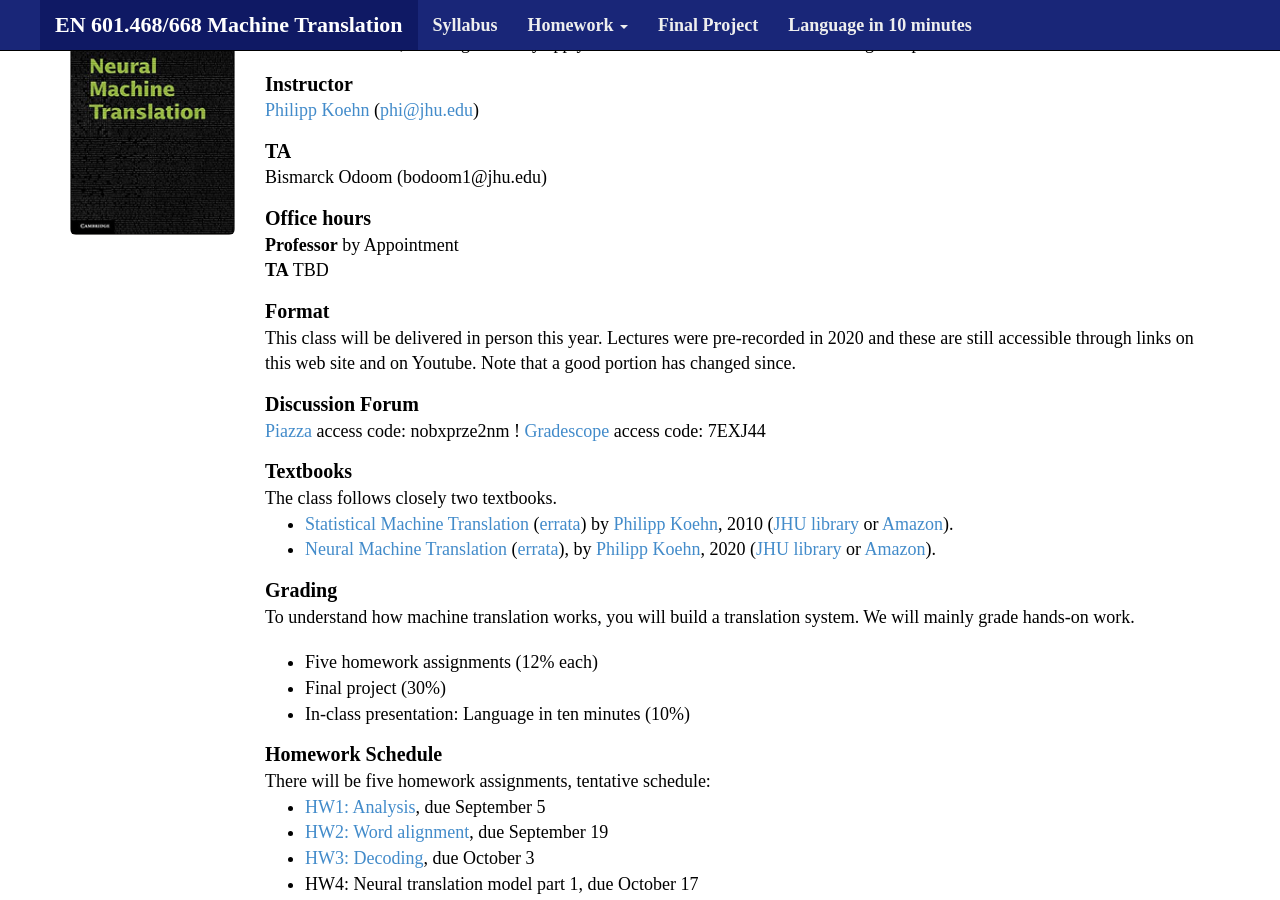
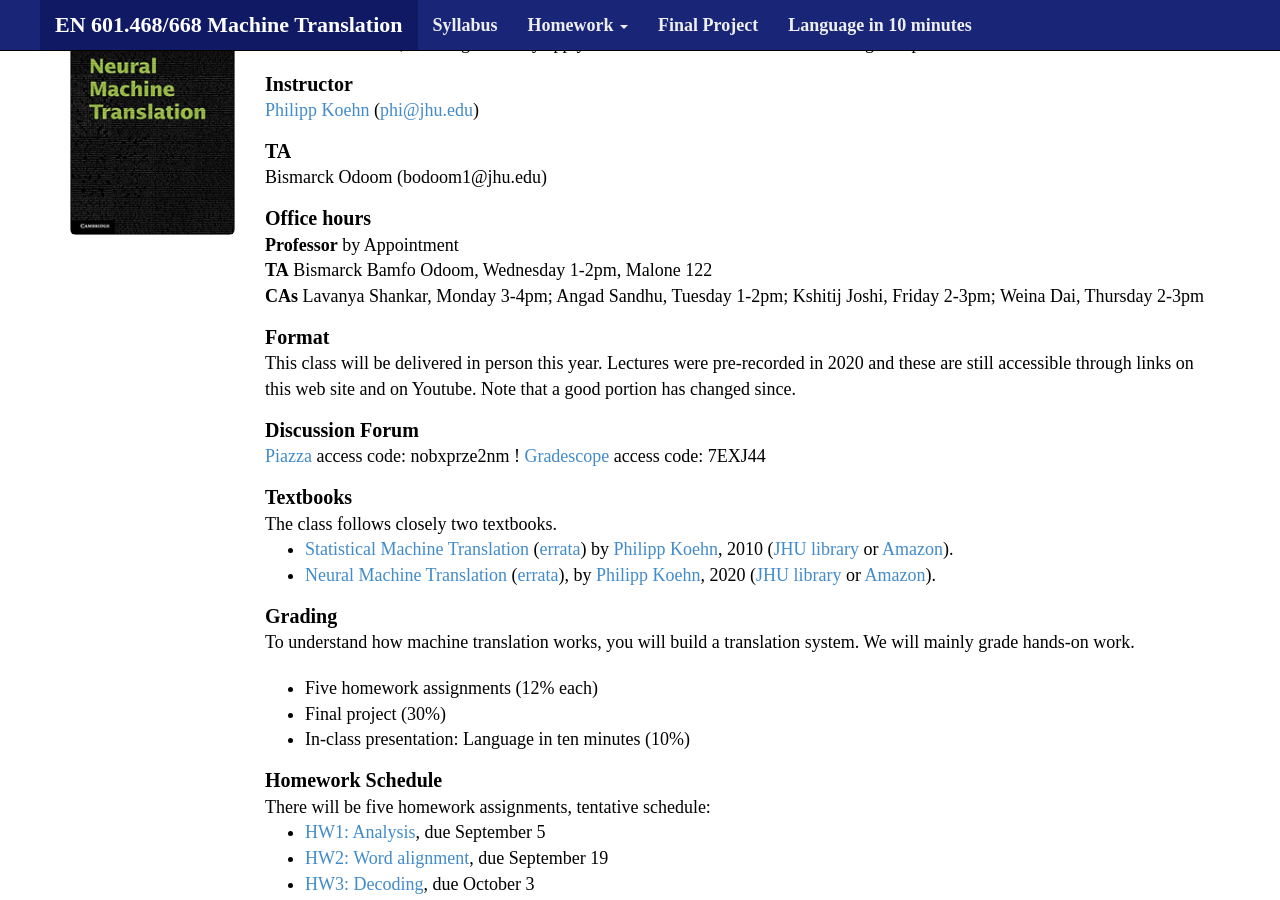
Before and after one commit to mt-class/jhu, a Jekyll site: the page built from index.md, in a window 1280 px wide and 900 px high, scrolled down 332 px. Built offline with Jekyll 4.4.1, drawn with Linux system fonts in a browser that asks for light colours; nearby versions of some CDN libraries; some web fonts are replaced.

Commit message:
index.md

```diff
--- a/index.md
+++ b/index.md
@@ -36,7 +36,8 @@ TA
 
 Office hours
 : **Professor** by Appointment
-: **TA** TBD
+: **TA** Bismarck Bamfo Odoom, Wednesday 1-2pm, Malone 122
+: **CAs** Lavanya Shankar, Monday 3-4pm; Angad Sandhu, Tuesday 1-2pm; Kshitij Joshi, Friday 2-3pm; Weina Dai, Thursday 2-3pm
 
 Format
 : This class will be delivered in person this year. Lectures were pre-recorded in 2020 and these are still accessible through links on this web site and on Youtube. Note that a good portion has changed since.
```
